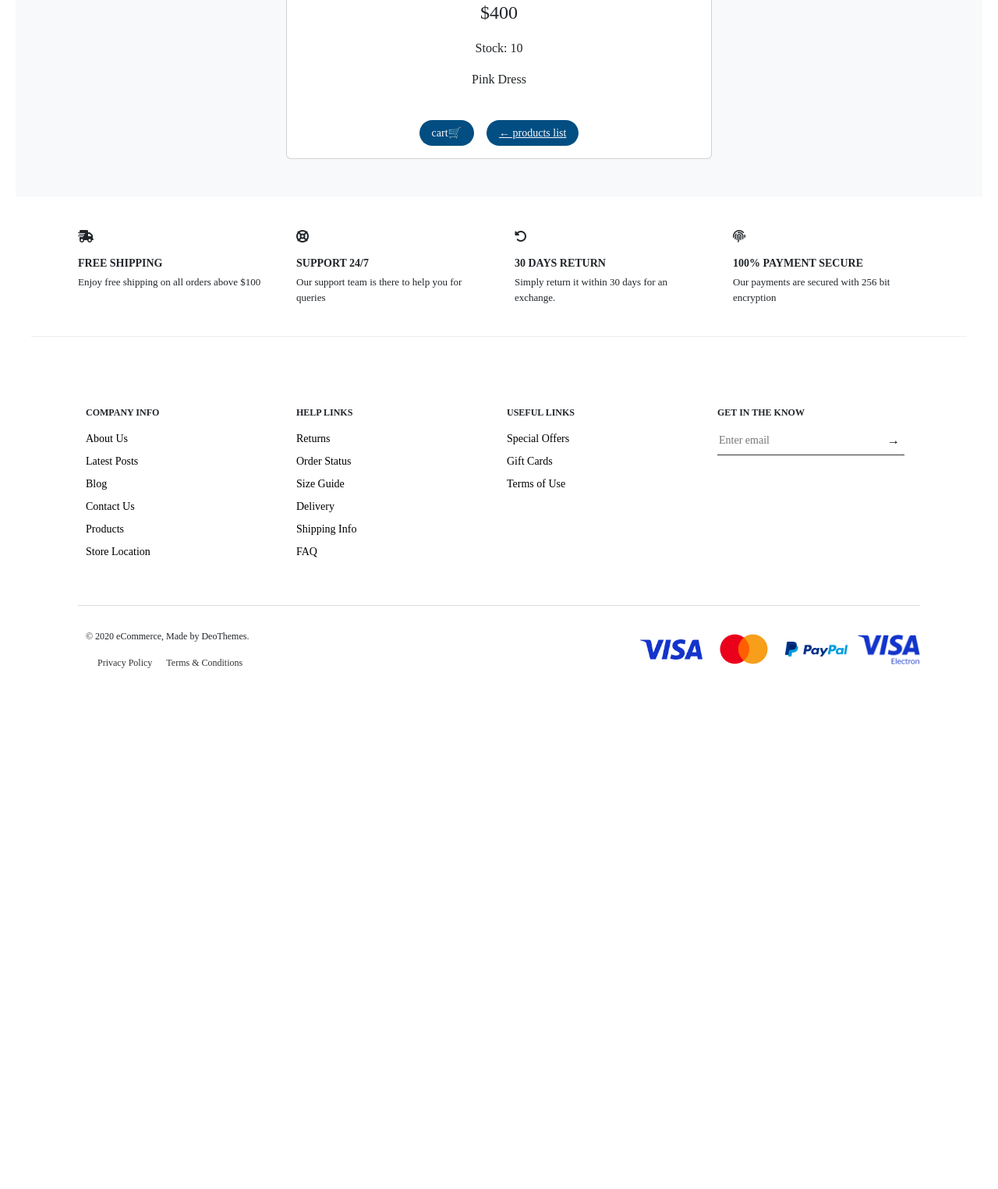
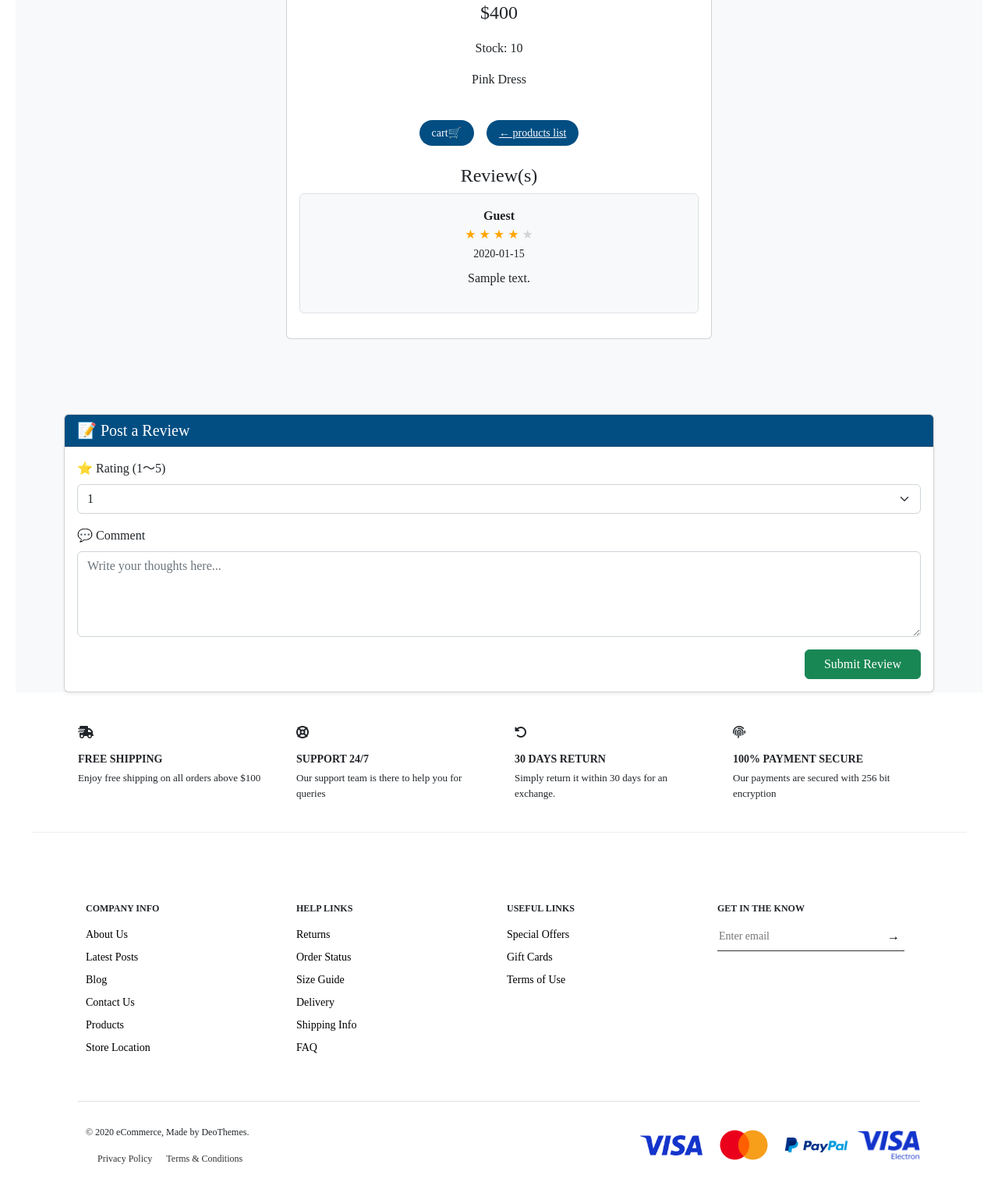
Before and after one commit to Yu0803/trente-trois-style, a Laravel app: page /product/1 in a window 1280 px wide. Shown: the part 609-2134 px from the top of the page at 78% size. Before the commit the page ends 1466 px from the top, so only its background shows below. Run offline with Laravel 12, Linux system fonts and the light colour scheme; a user stored in the database is signed in; data comes from the database, SQL or seed files in the repository; tables that the repository leaves empty hold one stand-in row (values such as "Sample post"); style sheets or scripts are compiled from the project's sources; some web fonts are replaced.

Commit message:
created and adjusted review and review management

```diff
--- a/app/Http/Controllers/ProductController.php
+++ b/app/Http/Controllers/ProductController.php
@@ -27,7 +27,7 @@ class ProductController extends Controller
     // 商品詳細
     public function show($id)
     {
-        $product = Product::with('categories')->findOrFail($id);
+        $product = Product::with(['categories', 'reviews.user'])->findOrFail($id);
         return view('products.show', compact('product'));
     }
 
--- a/app/Models/Product.php
+++ b/app/Models/Product.php
@@ -35,5 +35,10 @@ class Product extends Model
         return $this->belongsToMany(Category::class);
     }
 
+    // reviewのリレーション
+    public function reviews()
+    {
+        return $this->hasMany(Review::class);
+    }
 
 }
--- a/app/Models/Review.php
+++ b/app/Models/Review.php
@@ -16,4 +16,9 @@ class Review extends Model
     {
         return $this->belongsTo(User::class);
     }
+
+    public function product()
+    {
+        return $this->belongsTo(Product::class);
+    }
 }
--- a/app/Models/User.php
+++ b/app/Models/User.php
@@ -61,12 +61,12 @@ class User extends Authenticatable
     }
 
     public function orders()
-{
-    return $this->hasMany(Order::class);
-}
+    {
+        return $this->hasMany(Order::class);
+    }
 
 
-/**
+    /**
      * Get the payments for the user.
      */
     public function payments()
@@ -74,7 +74,8 @@ class User extends Authenticatable
         return $this->hasMany(Payment::class);
     }
 
-
-
-
+    public function reviews()
+    {
+        return $this->hasMany(Review::class);
+    }
 }
--- a/composer.json
+++ b/composer.json
@@ -7,6 +7,7 @@
     "license": "MIT",
     "require": {
         "php": "^8.2",
+        "doctrine/dbal": "^4.2",
         "laravel/framework": "^12.0",
         "laravel/tinker": "^2.10.1",
         "laravel/ui": "^4.6",
--- a/resources/views/products/show.blade.php
+++ b/resources/views/products/show.blade.php
@@ -38,10 +38,76 @@
                                 ← products list
                             </a>
                         </div>
+                        {{-- レビュー表示 --}}
+                        <h4 class="mt-4">Review(s)</h4>
+
+                        @forelse($product->reviews as $review)
+                            <div class="mb-3 p-3 border rounded bg-light">
+                                <strong>{{ $review->user->name ?? 'Guest' }}</strong><br>
+
+                                {{-- ★の視覚表示 --}}
+                                <div>
+                                    @for ($i = 1; $i <= 5; $i++)
+                                        @if ($i <= $review->rating)
+                                            <span style="color: orange;">★</span>
+                                        @else
+                                            <span style="color: lightgray;">★</span>
+                                        @endif
+                                    @endfor
+                                </div>
+
+                                <small>{{ $review->created_at->format('Y-m-d') }}</small>
+                                <p class="mt-2">{{ $review->comment }}</p>
+                            </div>
+                        @empty
+                            <p>No reviews yet.</p>
+                        @endforelse
+
                     </div>
                 </div>
 
             </div>
         </div>
     </div>
+    {{-- レビュー投稿フォーム（ログインユーザーのみ表示） --}}
+    {{-- 投稿フォーム --}}
+    @auth
+        <div class="container mt-5">
+            <div class="card shadow-sm">
+                <div class="card-header text-white" style="background-color: #024E82;">
+                    <h5 class="mb-0">📝 Post a Review</h5>
+                </div>
+
+                <div class="card-body">
+                    <form action="{{ route('reviews.store') }}" method="POST">
+                        @csrf
+                        <input type="hidden" name="product_id" value="{{ $product->id }}">
+
+                        <div class="mb-3">
+                            <label for="rating" class="form-label">⭐ Rating (1〜5)</label>
+                            <select name="rating" id="rating" class="form-select" required>
+                                @for ($i = 1; $i <= 5; $i++)
+                                    <option value="{{ $i }}">{{ $i }}</option>
+                                @endfor
+                            </select>
+                        </div>
+
+                        <div class="mb-3">
+                            <label for="comment" class="form-label">💬 Comment</label>
+                            <textarea name="comment" id="comment" class="form-control" rows="4" placeholder="Write your thoughts here..."
+                                required></textarea>
+                        </div>
+
+                        <div class="text-end">
+                            <button type="submit" class="btn btn-success px-4">Submit Review</button>
+                        </div>
+                    </form>
+                </div>
+            </div>
+        </div>
+    @endauth
+
+
+
+
 @endsection
--- a/routes/web.php
+++ b/routes/web.php
@@ -16,10 +16,10 @@ use App\Http\Controllers\Admin\DashboardController;
 use App\Http\Controllers\Admin\AdminProductController;
 use App\Http\Controllers\Admin\AdminPaymentController;
 use App\Http\Controllers\Admin\AdminCustomerController;
-use App\Http\Controllers\Admin\ReviewController;
+use App\Http\Controllers\Admin\AdminReviewController;
+use App\Http\Controllers\ReviewController;
 use App\Http\Controllers\Admin\AdminOrderController;
-
-
+use App\Models\Admin;
 
 /*
 |--------------------------------------------------------------------------
@@ -61,6 +61,12 @@ Route::get('/products/{category?}', [ProductController::class, 'index'])->name('
 Route::get('/product/{id}', [ProductController::class, 'show'])->name('products.show');
 
 Route::post('/cart/add', [CartController::class, 'add'])->name('cart.add');
+
+// --------------------
+// 商品一覧・詳細ページ末尾のレビュー
+// --------------------
+Route::post('/reviews', [ReviewController::class, 'store'])->name('reviews.store');
+
 
 
 
@@ -204,7 +210,12 @@ Route::middleware(['auth:admin'])->prefix('admin')->name('admin.')->group(functi
     Route::delete('/customers/{user}', [AdminCustomerController::class, 'destroy'])->name('customers.destroy');
 
     // Review Management
-    Route::get('/reviews', [ReviewController::class, 'index'])->name('reviews.index');
+    // Review Management
+    Route::get('/reviews', [AdminReviewController::class, 'index'])->name('reviews.index');
+    Route::delete('/reviews/{id}', [AdminReviewController::class, 'destroy'])->name('reviews.destroy');
+
+
+
 
     // Logout
     Route::post('/logout', [AuthController::class, 'logout'])->name('logout');
```
Also changed, not shown: app/Http/Controllers/Admin/AdminReviewController.php (renamed from app/Http/Controllers/Admin/ReviewController.php, +9 -1 lines), app/Http/Controllers/ReviewController.php (added, +28 -0 lines), database/seeders/ReviewSeeder.php (added, +69 -0 lines), resources/views/admin/reviews/index.blade.php (+11 -1 lines), database/migrations/2025_06_13_120045_create_reviews_table.php, database/migrations/2025_06_24_123616_make_comment_nullable_in_reviews_table.php (added), database/migrations/2025_06_25_111531_add_product_id_to_reviews_table.php (added), 1 other file.
